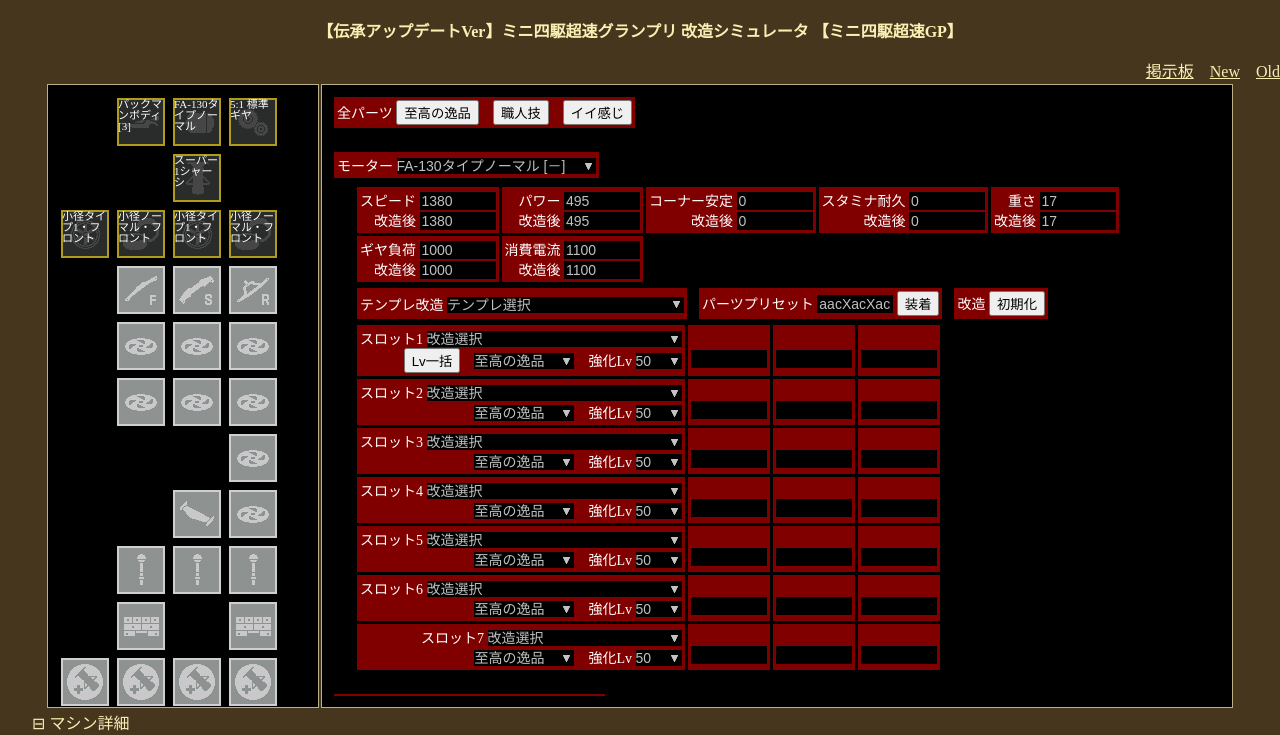
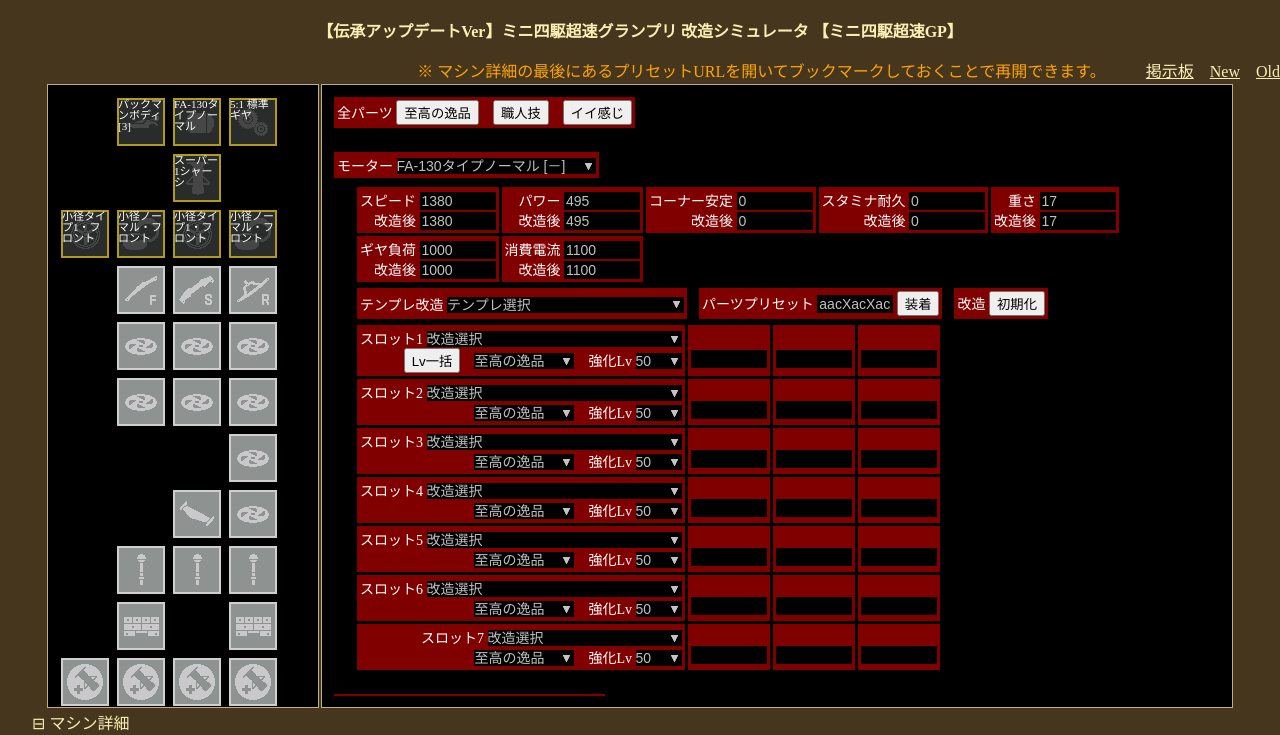
Before and after one commit to autorank-4wdminigp/autorank-4wdminigp.github.io, a plain HTML site: page index.html in a window 1280 px wide. Shown: the top 735 px of the page. Drawn offline with Linux system fonts and the light colour scheme.

Commit message:
Add files via upload

```diff
--- a/index.html
+++ b/index.html
@@ -40,7 +40,7 @@ body {
 <body link="#faf0b4" vlink="#faf0b4" alink="#ddaaff">
 <center><br>
 <B>【伝承アップデートVer】ミニ四駆超速グランプリ 改造シミュレータ 【ミニ四駆超速GP】</B><p>
-<div align="right"><a href='https://jbbs.shitaraba.net/netgame/16513/' target='_blank' rel='noopener'>掲示板</a>　<a href='https://autorank-4wdminigp.github.io/new/' target='_blank' rel='noopener'>New</a>　<a href='https://autorank-4wdminigp.github.io/old/' target='_blank' rel='noopener'>Old</a>　<!-- <img src="http://www.rays-counter.com/d454_f8_022/5e72639299d00/" border="0"> -->　　　　</div>
+<div align="right"><font color='#FFA500'>※ マシン詳細の最後にあるプリセットURLを開いてブックマークしておくことで再開できます。</font>　　　<a href='https://jbbs.shitaraba.net/netgame/16513/' target='_blank' rel='noopener'>掲示板</a>　<a href='https://autorank-4wdminigp.github.io/new/' target='_blank' rel='noopener'>New</a>　<a href='https://autorank-4wdminigp.github.io/old/' target='_blank' rel='noopener'>Old</a>　<!-- <img src="http://www.rays-counter.com/d454_f8_022/5e72639299d00/" border="0"> -->　　　　</div>
 <table border="0" width="1190">
 <tr><td width="274" class="menu">
 <div class="iframe-wrapper">
```
